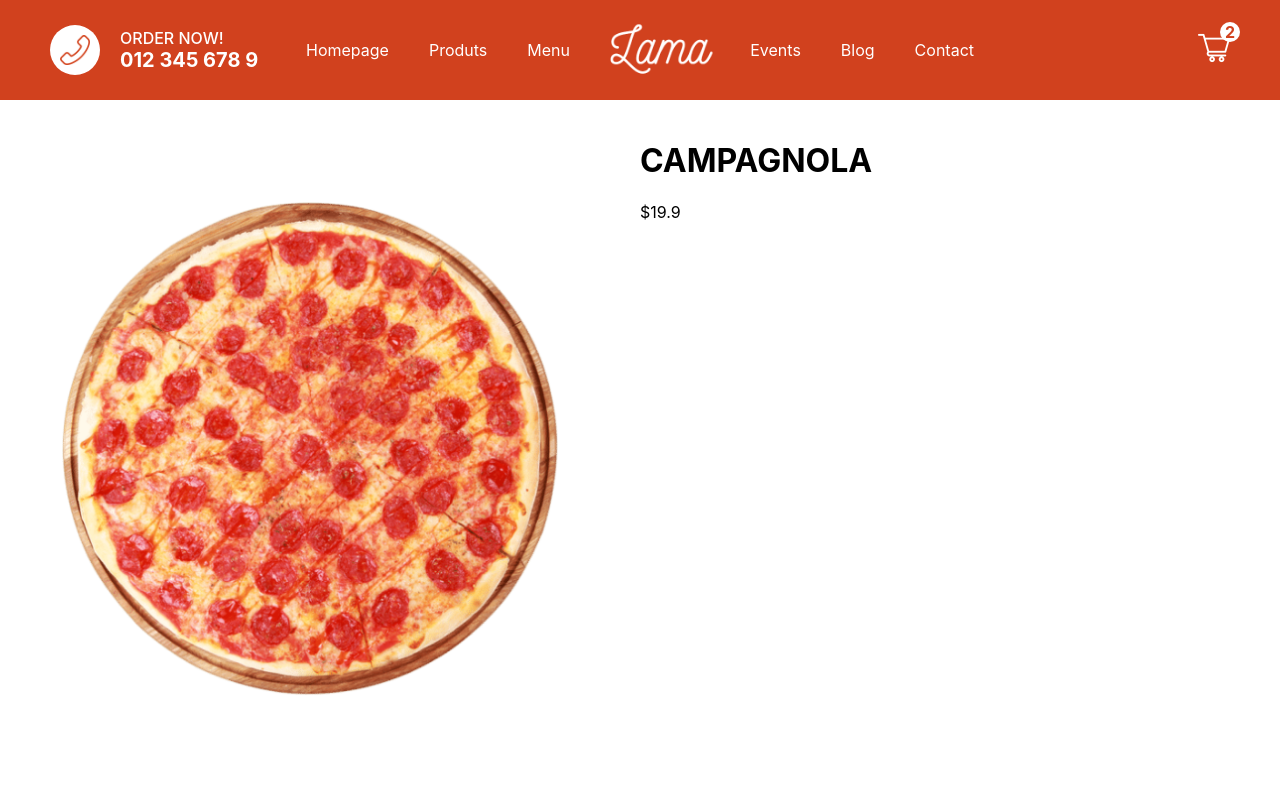
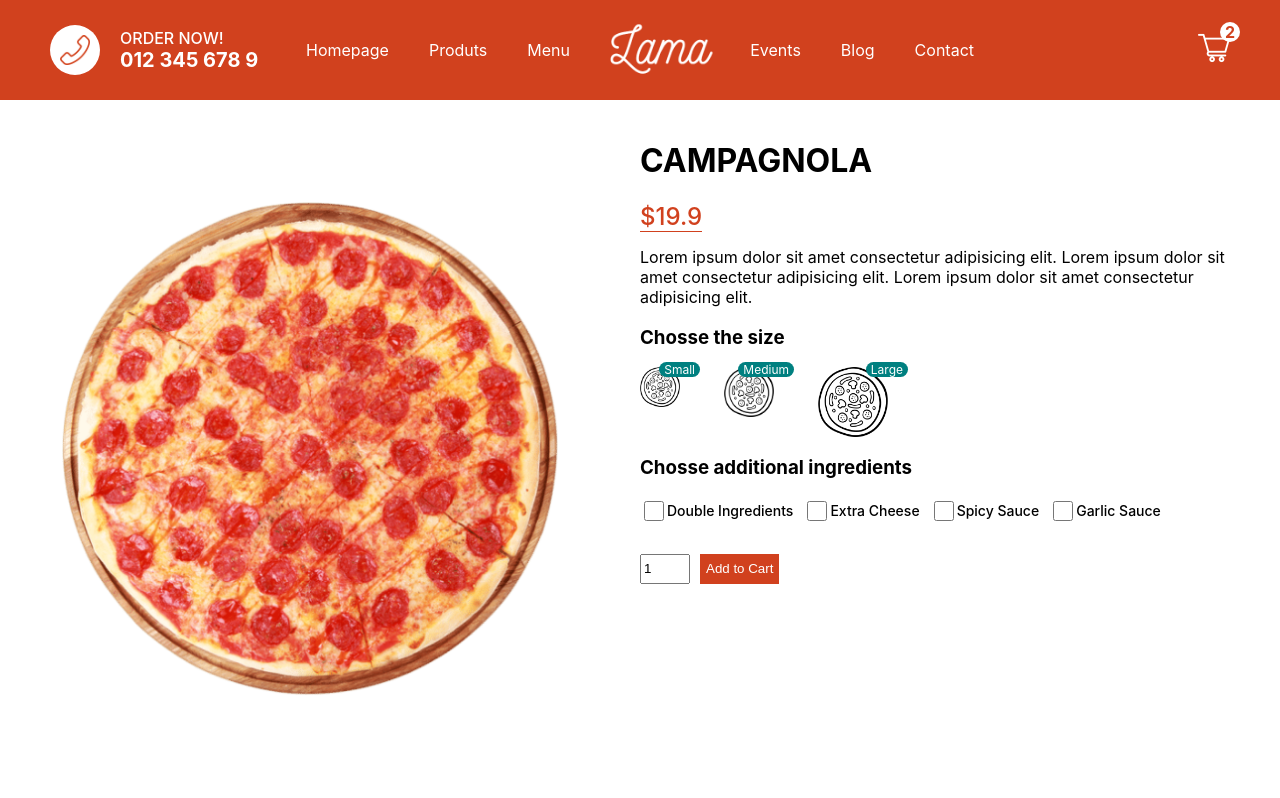
Before and after one commit to GoulartAugusto/pizzaria, a Next.js app: page /product/1 in a window 1280 px wide. Shown: the top 798 px of the page. Built offline with nearby package versions, Linux system fonts and the light colour scheme.

Commit message:
add: Product page

```diff
--- a/pages/product/[id].jsx
+++ b/pages/product/[id].jsx
@@ -9,7 +9,7 @@ const Product = () => {
         img: "/img/pizza.png",
         name: "CAMPAGNOLA",
         price: [19.9, 23.9, 27.9],
-        desc: "Lorem ipsum dolor sit amet consectetur adipisicing elit."
+        desc: "Lorem ipsum dolor sit amet consectetur adipisicing elit. Lorem ipsum dolor sit amet consectetur adipisicing elit. Lorem ipsum dolor sit amet consectetur adipisicing elit."
     }
 
     return (
@@ -21,7 +21,69 @@ const Product = () => {
   </div>
   <div className={styles.right}>
       <h1 className={styles.title}>{pizza.name}</h1>
-      <span>${pizza.price[size]}</span>
+      <span className={styles.price}>${pizza.price[size]}</span>
+      <p className={styles.desc}>{pizza.desc}</p>
+      <h3 className={styles.choose}>Chosse the size</h3>
+      <div className={styles.sizes}>
+          <div className={styles.size} onClick={()=> setSize(0)}>
+          <Image src="/img/size.png" layout="fill" alt="" />
+          <span className={styles.number}>Small</span>
+          </div>
+          <div className={styles.size}onClick={()=> setSize(1)} >
+          <Image src="/img/size.png" layout="fill" alt="" />
+          <span className={styles.number}>Medium</span>
+          </div>
+          <div className={styles.size} onClick={()=> setSize(2)}>
+          <Image src="/img/size.png" layout="fill" alt="" />
+          <span className={styles.number}>Large</span>
+          </div>
+      </div>
+      <h3 className={styles.choose}>Chosse additional ingredients</h3>
+      <div className={styles.ingredients}>
+          <div className={styles.option}>
+              <input
+              type="checkbox"
+              id="double"
+              name="double"
+              className={styles.checkbox}
+              />
+              <label htmlFor="double">Double Ingredients</label>
+          </div>
+          <div className={styles.option}>
+              <input
+              type="checkbox"
+              id="cheese"
+              name="chesse"
+              className={styles.checkbox}
+              />
+              <label htmlFor="cheese">Extra Cheese</label>
+          </div>
+            <div className={styles.option}>
+              <input
+              type="checkbox"
+              id="spicy"
+              name="spicy"
+              className={styles.checkbox}
+              />
+              <label htmlFor="spicy">Spicy Sauce</label>
+           </div>
+            <div className={styles.option}>
+              <input
+              type="checkbox"
+              id="garlic"
+              name="garlic"
+              className={styles.checkbox}
+              />
+              <label htmlFor="garlic">Garlic Sauce</label>
+          </div>
+      </div>
+      <div className={styles.add}>
+          <input
+          type="number"
+          defaultValue={1}
+          className={styles.quantity} />
+          <button className={styles.button}>Add to Cart</button>
+      </div>
   </div>
   </div>
   );
--- a/styles/Product.module.css
+++ b/styles/Product.module.css
@@ -21,3 +21,76 @@
     height: 80%;
     position: relative;
 }
+
+.price {
+    color: #d1411e;
+    font-size: 24px;
+    font-weight: 500;
+    border-bottom: 1px solid #d1411e;
+}
+
+.sizes {
+    width: 40%;
+    display: flex;
+    justify-content: space-between;
+}
+.size {
+    width: 40px;
+    height: 40px;
+    position: relative;
+    cursor: pointer;
+}
+
+.size:nth-child(2) {
+    width: 50px;
+    height: 50px;
+}
+
+.size:last-child {
+    width: 70px;
+    height: 70px;
+}
+
+.number {
+    position: absolute;
+    top: -5px;
+    right: -20px;
+    background-color: teal;
+    color: white;
+    font-size: 12px;
+    padding: 0 5px;
+    border-radius: 10px;
+}
+
+.ingredients {
+    display: flex;
+    margin-bottom: 30px;
+}
+
+.option {
+    display: flex;
+    align-items: center;
+    margin-right: 10px;
+    font-size: 14px;
+    font-weight: 500;
+}
+
+.checkbox {
+    width: 20px;
+    height: 20px;
+}
+
+.quantity {
+    width: 50px;
+    height: 30px;
+}
+
+.button {
+    height: 30px;
+    margin-left: 10px;
+    background-color: #d1411e;
+    color: white;
+    border: none;
+    font-weight: 500;
+    cursor: pointer;
+}
```
